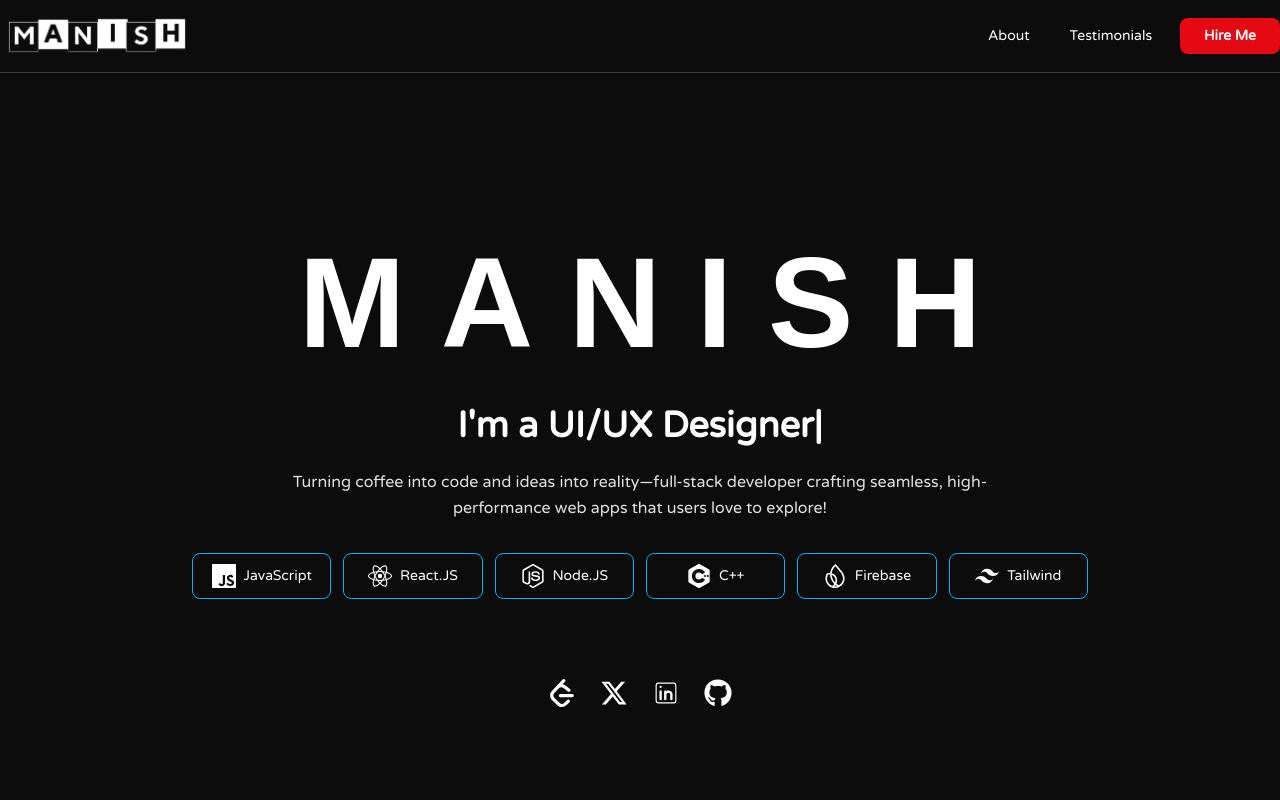
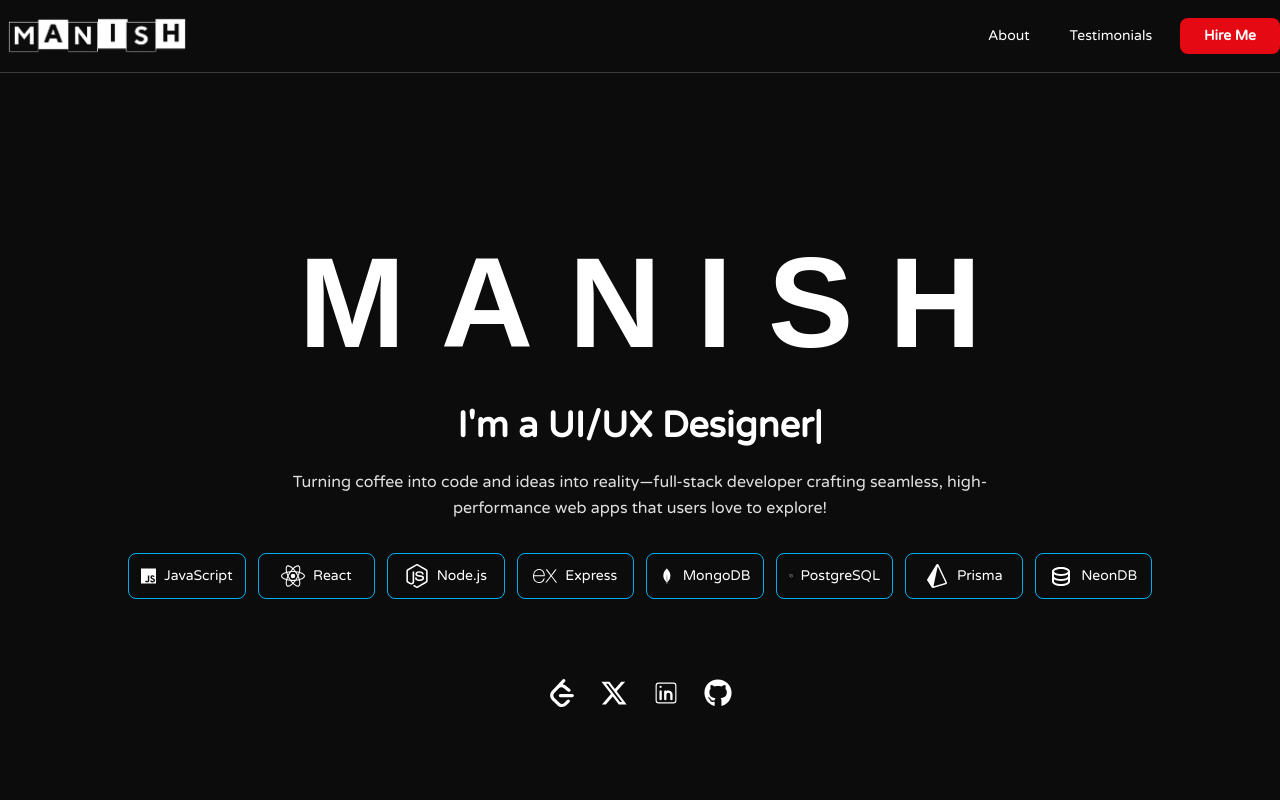
Before and after one commit to ManishMandrai/devmanish.com, a React (Vite) app: page / in a window 1280 px wide. Shown: the top 800 px of the page. Built offline with nearby package versions, Linux system fonts and the light colour scheme.

Commit message:
Refactor Hero component: streamline imports, enhance skills array, and improve layout

```diff
--- a/src/components/Hero.jsx
+++ b/src/components/Hero.jsx
@@ -1,40 +1,38 @@
-import { useRef, useEffect } from 'react';
-import { gsap } from 'gsap';
-import { FaGithub } from "react-icons/fa";
-import { CiLinkedin } from "react-icons/ci";
-import { FaInstagram } from "react-icons/fa";
+import { useRef, useEffect } from "react";
+import { gsap } from "gsap";
 import {
-  SiLeetcode,
-  SiGeeksforgeeks,
+  SiJavascript,
   SiReact,
   SiNodedotjs,
-  SiJavascript,
-  SiFirebase,
-  SiTailwindcss,
-  SiCplusplus,
+  SiExpress,
+  SiMongodb,
+  SiPostgresql,
+  SiPrisma,
 } from "react-icons/si";
+import { RiDatabase2Line } from "react-icons/ri";
 import Socialicons from "./Socialicons";
 import TextChange from "./TextChange";
-import { GrWorkshop } from "react-icons/gr";
 
 const Hero = () => {
   const headingRef = useRef(null);
   const skills = [
     { icon: SiJavascript, name: "JavaScript" },
-    { icon: SiReact, name: "React.JS" },
-    { icon: SiNodedotjs, name: "Node.JS" },
-    { icon: SiCplusplus, name: "C++" },
-    { icon: SiFirebase, name: "Firebase" },
-    { icon: SiTailwindcss, name: "Tailwind" },
+    { icon: SiReact, name: "React" },
+    { icon: SiNodedotjs, name: "Node.js" },
+    { icon: SiExpress, name: "Express" },
+    { icon: SiMongodb, name: "MongoDB" },
+    { icon: SiPostgresql, name: "PostgreSQL" },
+    { icon: SiPrisma, name: "Prisma" },
+    { icon: RiDatabase2Line, name: " NeonDB" },
   ];
 
   useEffect(() => {
     if (headingRef.current) {
-      const chars = headingRef.current.querySelectorAll('.char');
+      const chars = headingRef.current.querySelectorAll(".char");
 
       gsap.set(chars, {
         y: 150,
-        opacity: 0
+        opacity: 0,
       });
 
       gsap.to(chars, {
@@ -42,14 +40,14 @@ const Hero = () => {
         opacity: 1,
         stagger: 0.07,
         duration: 0.8,
-        ease: 'power4.out',
-        delay: 0.2
+        ease: "power4.out",
+        delay: 0.2,
       });
     }
   }, []);
 
   // Split the name into individual characters
-  const name = "M A N I S H".split('');
+  const name = "M A N I S H".split("");
 
   return (
     <div className="flex flex-col justify-center items-center min-h-screen p-4 sm:p-10 md:p-20 overflow-hidden">
@@ -62,7 +60,7 @@ const Hero = () => {
           >
             {name.map((char, index) => (
               <span key={index} className="char inline-block">
-                {char === ' ' ? '\u00A0' : char}
+                {char === " " ? "\u00A0" : char}
               </span>
             ))}
           </h1>
@@ -80,16 +78,14 @@ const Hero = () => {
 
           {/* Skills Section */}
           <div className="my-8 w-full px-4">
-            <div className="grid grid-cols-3 md:grid-cols-6 gap-3 max-w-4xl mx-auto">
+            <div className="grid grid-cols-3 md:grid-cols-8 gap-3 max-w-5xl mx-auto">
               {skills.map((skill, index) => (
                 <div
                   key={index}
                   className="flex items-center justify-center border border-[#00AEEF] rounded-lg px-1 sm:px-3 py-2.5 space-x-2 hover:bg-[#010101] hover:scale-105 transition-colors"
                 >
                   <skill.icon className="text-xl md:text-2xl" />
-                  <span className="text-sm font-medium">
-                    {skill.name}
-                  </span>
+                  <span className="text-sm font-medium">{skill.name}</span>
                 </div>
               ))}
             </div>
```
